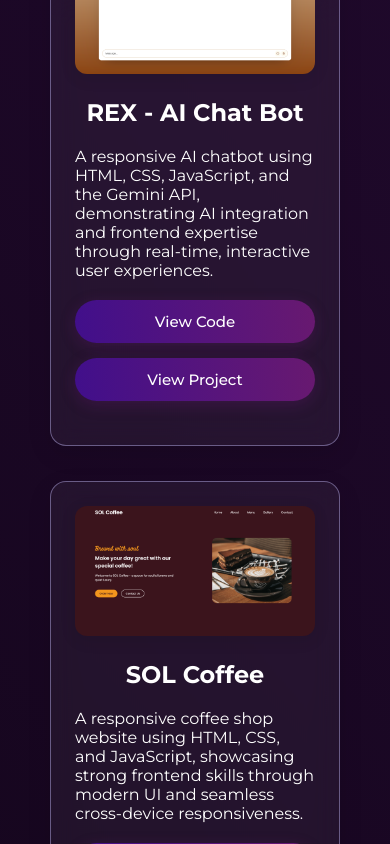
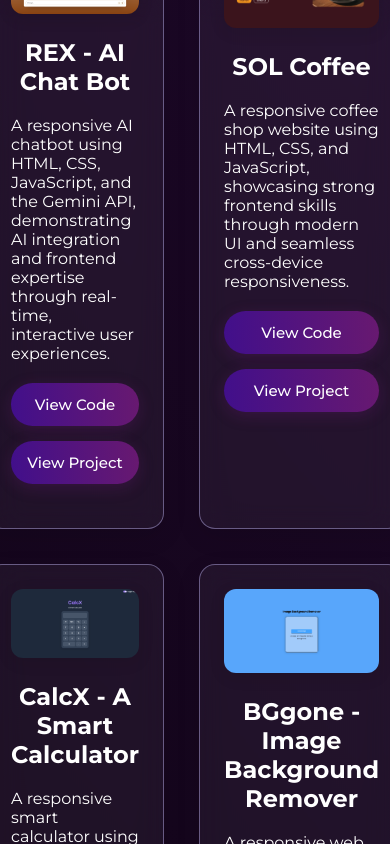
Before and after one commit to aaryan-codes56/my-portfolio, a React (Vite) app: page / in a window 390 px wide. Shown: the part 4970-5814 px from the top of the page. Built offline with nearby package versions, Linux system fonts and the light colour scheme.

Commit message:
responsive done

```diff
--- a/src/Components/Contact/Contact.css
+++ b/src/Components/Contact/Contact.css
@@ -121,7 +121,7 @@
 
 @media (max-width: 768px) {
     .contact {
-      margin: 50px 70px;
+      margin: 50px 80px;
       gap: 50px;
       align-items: start;
     }
--- a/src/Components/Footer/Footer.css
+++ b/src/Components/Footer/Footer.css
@@ -55,14 +55,14 @@
     text-align: center;
     margin-left: 0;
     font-size: 15px;
-    order: 2; /* show below social links */
+    order: 2;
   }
 
   .social-links {
     position: static;
     transform: none;
     justify-content: center;
-    order: 1; /* show above text */
+    order: 1;
     gap: 25px;
   }
 
--- a/src/Components/Projects/Projects.css
+++ b/src/Components/Projects/Projects.css
@@ -212,7 +212,7 @@
     }
 
     .project-list{
-        grid-template-columns: 1fr;
+        grid-template-columns: 1fr 1fr;
         gap: 35px;
 
     }
```
